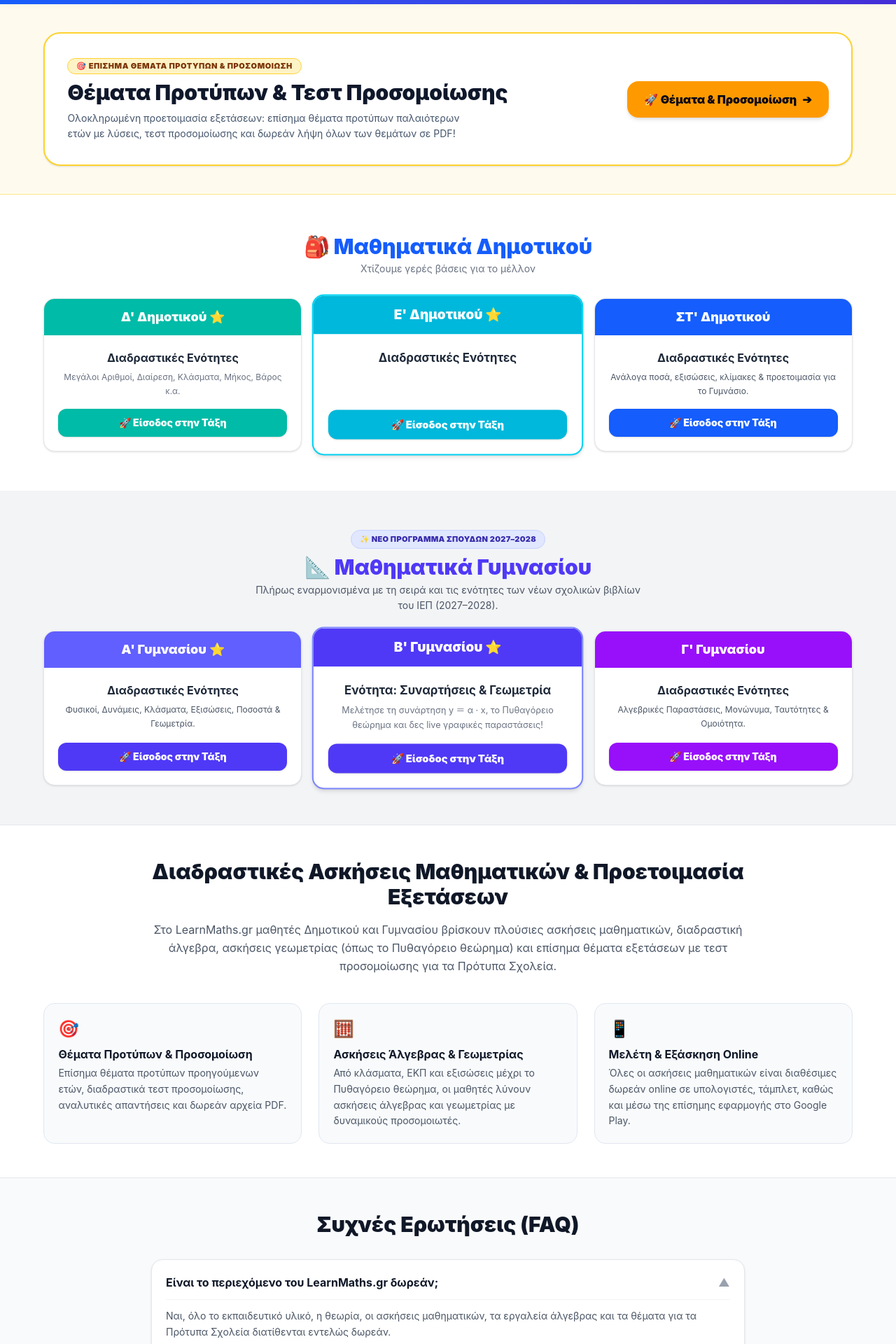
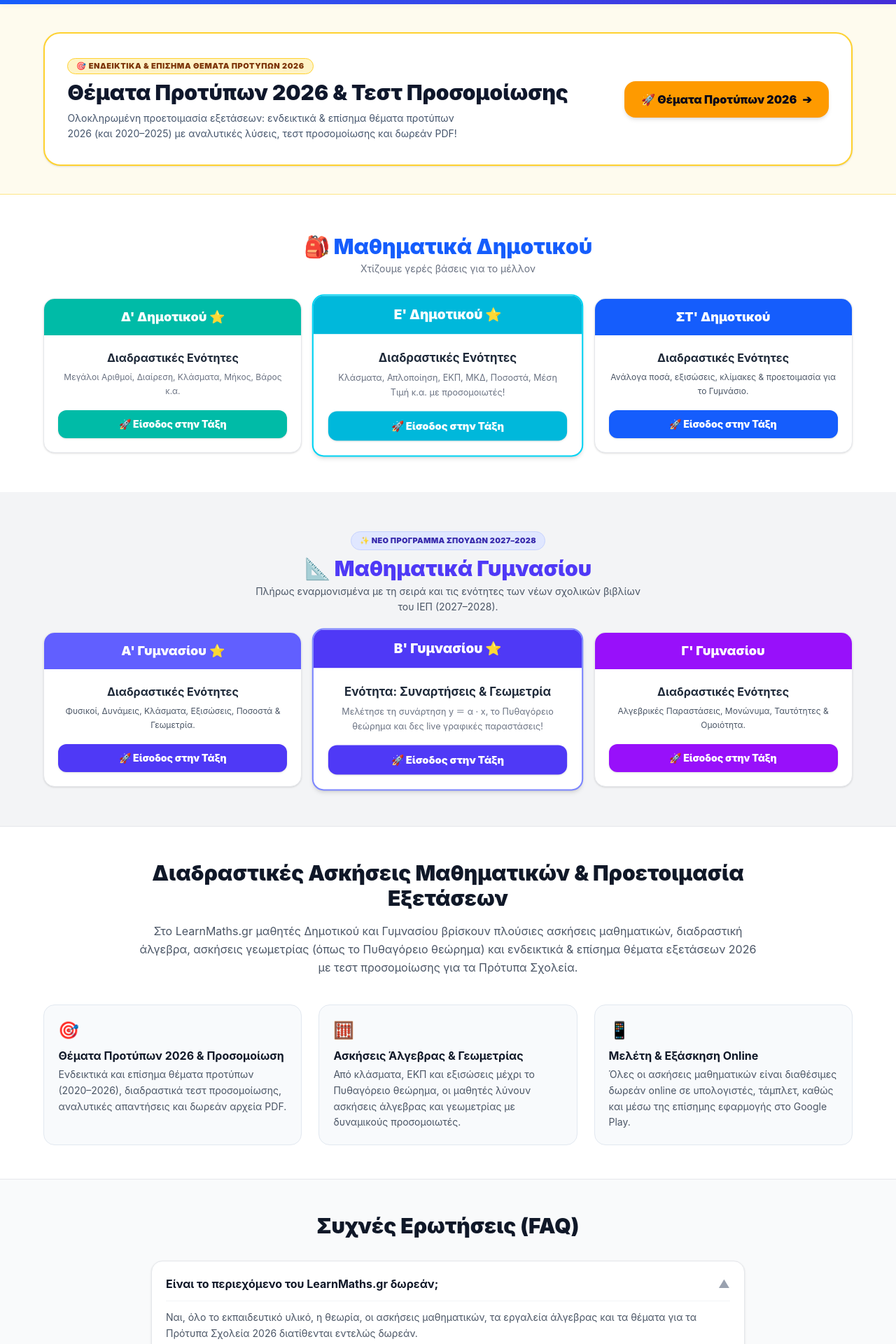
Before and after one commit to gkrimpas-lab/learn-maths-2026, a Next.js app: page / in a window 1280 px wide. Shown: the part 540-2460 px from the top of the page at 70% size. Built offline with nearby package versions, Linux system fonts and the light colour scheme.

Commit message:
Update index.js

```diff
--- a/pages/index.js
+++ b/pages/index.js
@@ -1,4 +1,3 @@
-import Head from 'next/head';
 import Link from 'next/link';
 import { useRouter } from 'next/router';
 import Layout from '../components/Layout';
@@ -6,11 +5,11 @@ import { LAYOUT } from '../shared/layout-config';
 
 const I18N = {
   el: {
-    pageTitle: "LearnMaths.gr - Ασκήσεις Μαθηματικών & Θέματα Προτύπων",
-    pageDesc: "Διαδραστικές ασκήσεις μαθηματικών, άλγεβρα, γεωμετρία (Πυθαγόρειο θεώρημα κ.ά.) και επίσημα θέματα εξετάσεων & τεστ προσομοίωσης για Πρότυπα Σχολεία.",
+    pageTitle: "LearnMaths.gr - Ασκήσεις Μαθηματικών & Θέματα Προτύπων 2026",
+    pageDesc: "Διαδραστικές ασκήσεις μαθηματικών, άλγεβρα, γεωμετρία (Πυθαγόρειο θεώρημα κ.ά.), ενδεικτικά & επίσημα θέματα εξετάσεων 2026 και τεστ προσομοίωσης για Πρότυπα Γυμνάσια.",
     navPrimary: "Δημοτικό",
     navMiddle: "Γυμνάσιο",
-    navProtipa: "🎯 Πρότυπα",
+    navProtipa: "🎯 Πρότυπα 2026",
     navContact: "✉️ Επικοινωνία",
     heroSubtitle: "Μάθε τα Μαθηματικά εύκολα, γρήγορα και διαδραστικά: πλούσιες ασκήσεις άλγεβρας και γεωμετρίας από το Δημοτικό έως το Γυμνάσιο!",
     quickPrimary: "Δημοτικό 🎒",
@@ -19,10 +18,10 @@ const I18N = {
     appBadgeImg: "https://play.google.com/intl/en_us/badges/static/images/badges/el_badge_web_generic.png",
 
     // Protipa Banner
-    protypaBadge: "🎯 ΕΠΙΣΗΜΑ ΘΕΜΑΤΑ ΠΡΟΤΥΠΩΝ & ΠΡΟΣΟΜΟΙΩΣΗ",
-    protypaTitle: "Θέματα Προτύπων & Τεστ Προσομοίωσης",
-    protypaDesc: "Ολοκληρωμένη προετοιμασία εξετάσεων: επίσημα θέματα προτύπων παλαιότερων ετών με λύσεις, τεστ προσομοίωσης και δωρεάν λήψη όλων των θεμάτων σε PDF!",
-    protypaBtn: "🚀 Θέματα & Προσομοίωση",
+    protypaBadge: "🎯 ΕΝΔΕΙΚΤΙΚΑ & ΕΠΙΣΗΜΑ ΘΕΜΑΤΑ ΠΡΟΤΥΠΩΝ 2026",
+    protypaTitle: "Θέματα Προτύπων 2026 & Τεστ Προσομοίωσης",
+    protypaDesc: "Ολοκληρωμένη προετοιμασία εξετάσεων: ενδεικτικά & επίσημα θέματα προτύπων 2026 (και 2020–2025) με αναλυτικές λύσεις, τεστ προσομοίωσης και δωρεάν PDF!",
+    protypaBtn: "🚀 Θέματα Προτύπων 2026",
 
     // Primary School Section
     primarySectionTitle: "🎒 Μαθηματικά Δημοτικού",
@@ -50,9 +49,9 @@ const I18N = {
 
     // SEO Overview
     seoMainTitle: "Διαδραστικές Ασκήσεις Μαθηματικών & Προετοιμασία Εξετάσεων",
-    seoMainDesc: "Στο LearnMaths.gr μαθητές Δημοτικού και Γυμνασίου βρίσκουν πλούσιες ασκήσεις μαθηματικών, διαδραστική άλγεβρα, ασκήσεις γεωμετρίας (όπως το Πυθαγόρειο θεώρημα) και επίσημα θέματα εξετάσεων με τεστ προσομοίωσης για τα Πρότυπα Σχολεία.",
-    seoCard1Title: "Θέματα Προτύπων & Προσομοίωση",
-    seoCard1Desc: "Επίσημα θέματα προτύπων προηγούμενων ετών, διαδραστικά τεστ προσομοίωσης, αναλυτικές απαντήσεις και δωρεάν αρχεία PDF.",
+    seoMainDesc: "Στο LearnMaths.gr μαθητές Δημοτικού και Γυμνασίου βρίσκουν πλούσιες ασκήσεις μαθηματικών, διαδραστική άλγεβρα, ασκήσεις γεωμετρίας (όπως το Πυθαγόρειο θεώρημα) και ενδεικτικά & επίσημα θέματα εξετάσεων 2026 με τεστ προσομοίωσης για τα Πρότυπα Σχολεία.",
+    seoCard1Title: "Θέματα Προτύπων 2026 & Προσομοίωση",
+    seoCard1Desc: "Ενδεικτικά και επίσημα θέματα προτύπων (2020–2026), διαδραστικά τεστ προσομοίωσης, αναλυτικές απαντήσεις και δωρεάν αρχεία PDF.",
     seoCard2Title: "Ασκήσεις Άλγεβρας & Γεωμετρίας",
     seoCard2Desc: "Από κλάσματα, ΕΚΠ και εξισώσεις μέχρι το Πυθαγόρειο θεώρημα, οι μαθητές λύνουν ασκήσεις άλγεβρας και γεωμετρίας με δυναμικούς προσομοιωτές.",
     seoCard3Title: "Μελέτη & Εξάσκηση Online",
@@ -61,20 +60,20 @@ const I18N = {
     // FAQ
     faqTitle: "Συχνές Ερωτήσεις (FAQ)",
     faq1Q: "Είναι το περιεχόμενο του LearnMaths.gr δωρεάν;",
-    faq1A: "Ναι, όλο το εκπαιδευτικό υλικό, η θεωρία, οι ασκήσεις μαθηματικών, τα εργαλεία άλγεβρας και τα θέματα για τα Πρότυπα Σχολεία διατίθενται εντελώς δωρεάν.",
+    faq1A: "Ναι, όλο το εκπαιδευτικό υλικό, η θεωρία, οι ασκήσεις μαθηματικών, τα εργαλεία άλγεβρας και τα θέματα για τα Πρότυπα Σχολεία 2026 διατίθενται εντελώς δωρεάν.",
     faq2Q: "Ποιες τάξεις και αντικείμενα καλύπτει η πλατφόρμα;",
     faq2A: "Καλύπτει τάξεις Δημοτικού (Δ΄, Ε΄, ΣΤ΄) και Γυμνασίου (Α΄, Β΄, Γ΄), περιλαμβάνει ενότητες άλγεβρας και γεωμετρίας (όπως το Πυθαγόρειο θεώρημα) και ειδική ενότητα προετοιμασίας για Πρότυπα Σχολεία.",
-    faq3Q: "Περιλαμβάνονται επίσημα θέματα και τεστ προσομοίωσης για Πρότυπα;",
-    faq3A: "Βεβαίως! Παρέχονται επίσημα θέματα προτύπων προηγούμενων ετών με πλήρεις λύσεις, τεστ προσομοίωσης με αυτόματη βαθμολόγηση και δυνατότητα δωρεάν λήψης των θεμάτων σε PDF.",
+    faq3Q: "Περιλαμβάνονται ενδεικτικά & επίσημα θέματα 2026 για Πρότυπα;",
+    faq3A: "Βεβαίως! Παρέχονται τα θέματα προτύπων 2026 καθώς και παλαιότερων ετών (2020–2025) με πλήρεις λύσεις, τεστ προσομοίωσης με αυτόματη βαθμολόγηση και δωρεάν PDF.",
     faq4Q: "Πώς βοηθούν οι διαδραστικές ασκήσεις στην κατανόηση;",
     faq4A: "Αντί για στείρα αποστήθιση τύπων, οι μαθητές χειρίζονται οπτικά μοντέλα (ράβδους κλασμάτων, ζυγαριές εξισώσεων, καρτεσιανούς άξονες και γεωμετρικά σχήματα), αποκτώντας ουσιαστική μαθηματική αντίληψη."
   },
   en: {
-    pageTitle: "LearnMaths.gr - Mathematics Exercises & Entrance Exams Prep",
-    pageDesc: "Interactive math exercises, algebra, geometry (Pythagorean theorem), official past papers, and mock simulation tests for Model Magnet Schools.",
+    pageTitle: "LearnMaths.gr - Mathematics Exercises & Model Schools 2026 Prep",
+    pageDesc: "Interactive math exercises, algebra, geometry (Pythagorean theorem), official 2026 past papers, and mock simulation tests for Model Magnet Schools.",
     navPrimary: "Elementary",
     navMiddle: "Middle School",
-    navProtipa: "🎯 Exam Prep",
+    navProtipa: "🎯 Exam Prep 2026",
     navContact: "✉️ Contact",
     heroSubtitle: "Learn Mathematics easily, quickly, and interactively: rich algebra and geometry exercises from Elementary to Middle School!",
     quickPrimary: "Elementary 🎒",
@@ -83,10 +82,10 @@ const I18N = {
     appBadgeImg: "https://play.google.com/intl/en_us/badges/static/images/badges/en_badge_web_generic.png",
 
     // Protipa Banner
-    protypaBadge: "🎯 OFFICIAL EXAM PAPERS & MOCK TESTS",
-    protypaTitle: "Model & Magnet School Entrance",
-    protypaDesc: "Prepare for standardized entrance examinations with official past papers, full simulation tests, and free downloadable PDFs!",
-    protypaBtn: "🚀 Access Exam Materials",
+    protypaBadge: "🎯 OFFICIAL 2026 EXAM PAPERS & MOCK TESTS",
+    protypaTitle: "Model School Entrance 2026 & Mock Tests",
+    protypaDesc: "Prepare for standardized entrance examinations with official 2026 past papers, full simulation tests, and free downloadable PDFs!",
+    protypaBtn: "🚀 Access 2026 Exam Materials",
 
     // Primary School Section
     primarySectionTitle: "🎒 Elementary Mathematics",
@@ -114,9 +113,9 @@ const I18N = {
 
     // SEO Overview
     seoMainTitle: "Interactive Mathematics Aligned with Curriculum Standards",
-    seoMainDesc: "LearnMaths.gr helps students gain deep conceptual understanding through interactive exercises, algebra simulators, geometry modules, and past entrance exam preparation.",
-    seoCard1Title: "Model School Preparation",
-    seoCard1Desc: "Comprehensive collection of past entrance exam papers, step-by-step solutions, and downloadable PDF material.",
+    seoMainDesc: "LearnMaths.gr helps students gain deep conceptual understanding through interactive exercises, algebra simulators, geometry modules, and 2026 entrance exam preparation.",
+    seoCard1Title: "Model School 2026 Preparation",
+    seoCard1Desc: "Comprehensive collection of 2020–2026 past entrance exam papers, step-by-step solutions, and downloadable PDF material.",
     seoCard2Title: "Algebra & Geometry Exercises",
     seoCard2Desc: "From fractions and equations to the Pythagorean theorem, students learn through interactive experimentation.",
     seoCard3Title: "Study Anywhere",
@@ -125,11 +124,11 @@ const I18N = {
     // FAQ
     faqTitle: "Frequently Asked Questions (FAQ)",
     faq1Q: "Is LearnMaths.gr completely free?",
-    faq1A: "Yes, all educational resources, theory lessons, interactive tools, and entrance examination materials are provided completely free for students and educators.",
+    faq1A: "Yes, all educational resources, theory lessons, interactive tools, and 2026 entrance examination materials are provided completely free for students and educators.",
     faq2Q: "Which grades are covered by the platform?",
     faq2A: "The platform covers Elementary school (Grades 4, 5, 6), all Middle School grades (Grades 7, 8, 9), and includes a dedicated section for Model School entrance preparation.",
-    faq3Q: "Are official exam papers and mock tests included?",
-    faq3A: "Yes, official past papers with detailed solutions, automatic mock simulation tests, and free downloadable PDFs are fully accessible.",
+    faq3Q: "Are official 2026 exam papers and mock tests included?",
+    faq3A: "Yes, official 2026 and past papers (2020–2025) with detailed solutions, automatic mock simulation tests, and free downloadable PDFs are fully accessible.",
     faq4Q: "How do interactive exercises enhance mathematical understanding?",
     faq4A: "Rather than rote memorization, students manipulate visual models (such as fraction bars, equation balance scales, and geometry tools), fostering deep conceptual understanding."
   }
@@ -140,29 +139,7 @@ export default function Home() {
   const locale = router.locale === 'en' ? 'en' : 'el';
   const t = I18N[locale];
 
-  const websiteSchema = {
-    "@context": "https://schema.org",
-    "@type": "WebSite",
-    "name": "LearnMaths.gr",
-    "url": "https://learnmaths.gr",
-    "description": t.pageDesc,
-    "keywords": [
-      "ασκήσεις μαθηματικά",
-      "ασκήσεις μαθηματικών",
-      "ασκήσεις άλγεβρα",
-      "ασκήσεις γεωμετρία",
-      "πυθαγόρειο θεώρημα",
-      "θέματα πρότυπα",
-      "θέματα προτύπων",
-      "τεστ προσομοίωσης",
-      "προσομοίωση προτύπων",
-      "επίσημα θέματα προτύπων"
-    ],
-    "inLanguage": "el-GR"
-  };
-
   const faqSchema = {
-    "@context": "https://schema.org",
     "@type": "FAQPage",
     "mainEntity": [
       {
@@ -217,21 +194,11 @@ export default function Home() {
     <Layout
       title={t.pageTitle}
       description={t.pageDesc}
+      schemaData={faqSchema}
       customNavContent={navLinks}
       fullWidth={true}
       showAds={true}
     >
-      <Head>
-        <script
-          type="application/ld+json"
-          dangerouslySetInnerHTML={{ __html: JSON.stringify(websiteSchema) }}
-        />
-        <script
-          type="application/ld+json"
-          dangerouslySetInnerHTML={{ __html: JSON.stringify(faqSchema) }}
-        />
-      </Head>
-
       {/* 1. HERO SECTION */}
       <header className="bg-gradient-to-r from-blue-600 to-indigo-700 text-white py-8 sm:py-10 md:py-12 text-center shadow-md -mt-2">
         <div className="max-w-3xl mx-auto px-4 sm:px-6 space-y-4">
@@ -352,7 +319,7 @@ export default function Home() {
               <div className="p-5 text-center flex-1 flex flex-col justify-between space-y-4">
                 <div>
                   <p className="text-gray-800 font-bold mb-1.5 text-sm sm:text-base">{t.modulesTitle}</p>
-                  <p className="text-gray-500 text-xs leading-relaxed">{t.classEDDesc}</p>
+                  <p className="text-gray-500 text-xs leading-relaxed">{t.classEDesc}</p>
                 </div>
                 <Link
                   href="/e-dimotikou"
```
